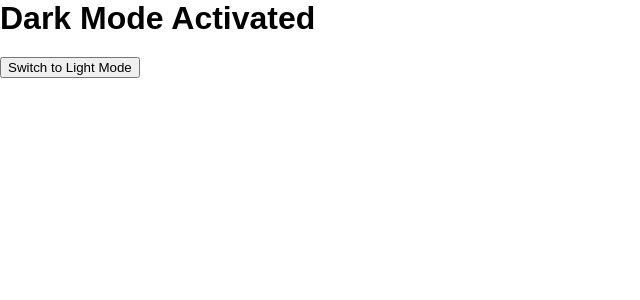
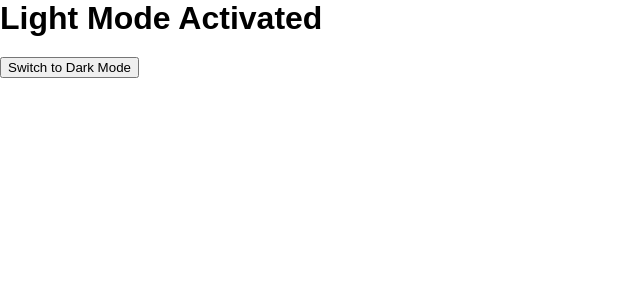
Before and after one commit to bben95/React-Theme-Toggler---React-State-Events-Context-API---In-Class---7co9ygqfho48, a React app: page / in a window 1280 px wide. Shown: the top 300 px of the page, without its empty margins (0-640 px from the left). Built offline with nearby package versions, Linux system fonts and the light colour scheme.

Commit message:
final change

```diff
--- a/src/components/App.js
+++ b/src/components/App.js
@@ -7,8 +7,8 @@ const App = () => {
 
   return (
     <div style={isDarkMode?{backgroundColor:"rgb(0, 0, 0)"}:{backgroundColor:"rgb(255, 255, 255)"}} id="main">
-      <h1 style={isDarkMode?{color:"rgb(255, 255, 255)"}:{color:"rgb(0, 0, 0)"}}>{isDarkMode? "Light Mode Activated":"Dark Mode Activated"}</h1>
-      <button style={isDarkMode?{backgroundColor:"rgb(255, 255, 255)"}:{}} onClick={()=>{setIsDarkMode(!isDarkMode)}}>{isDarkMode?"Switch to Dark Mode":"Switch to Light Mode"}</button>
+      <h1 style={isDarkMode?{color:"rgb(255, 255, 255)"}:{color:"rgb(0, 0, 0)"}}>{isDarkMode?"Dark Mode Activated":"Light Mode Activated"}</h1>
+      <button style={isDarkMode?{backgroundColor:"rgb(255, 255, 255)"}:{}} onClick={()=>{setIsDarkMode(!isDarkMode)}}>{isDarkMode?"Switch to Light Mode":"Switch to Dark Mode"}</button>
     </div>
   )
 }
```
